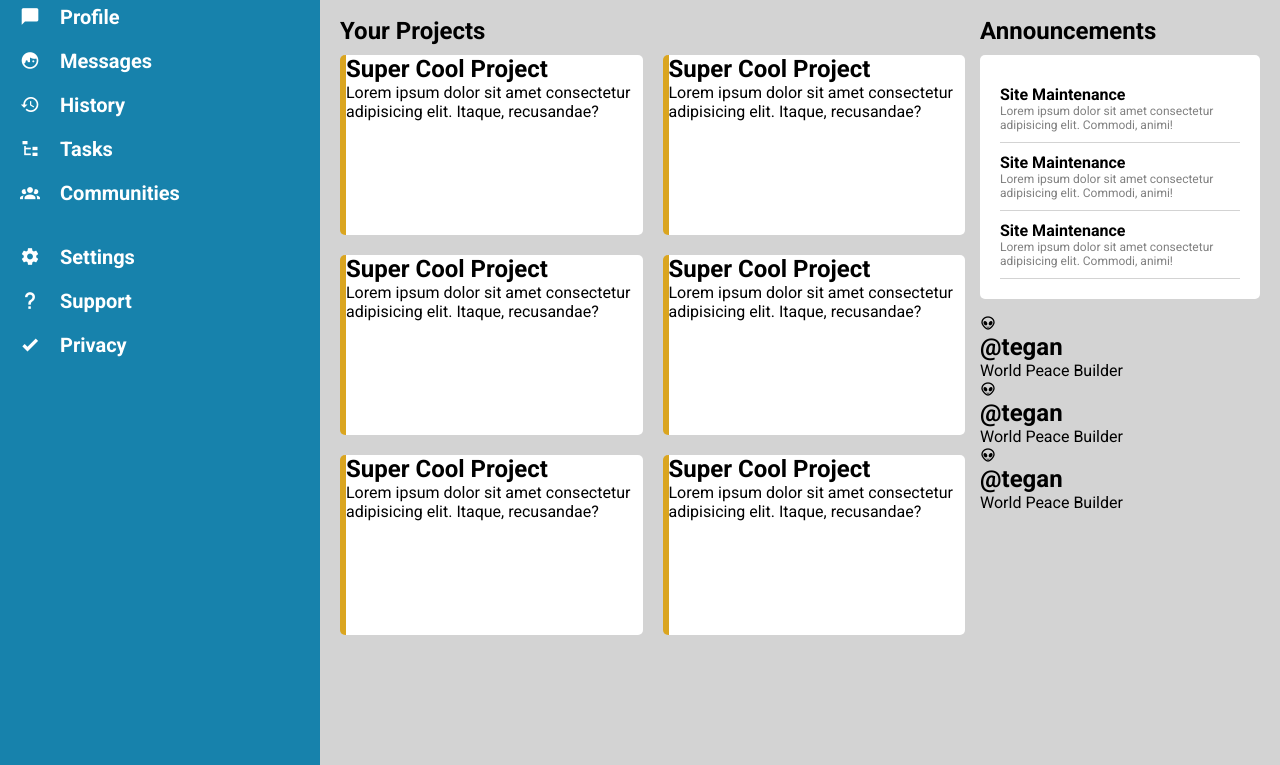
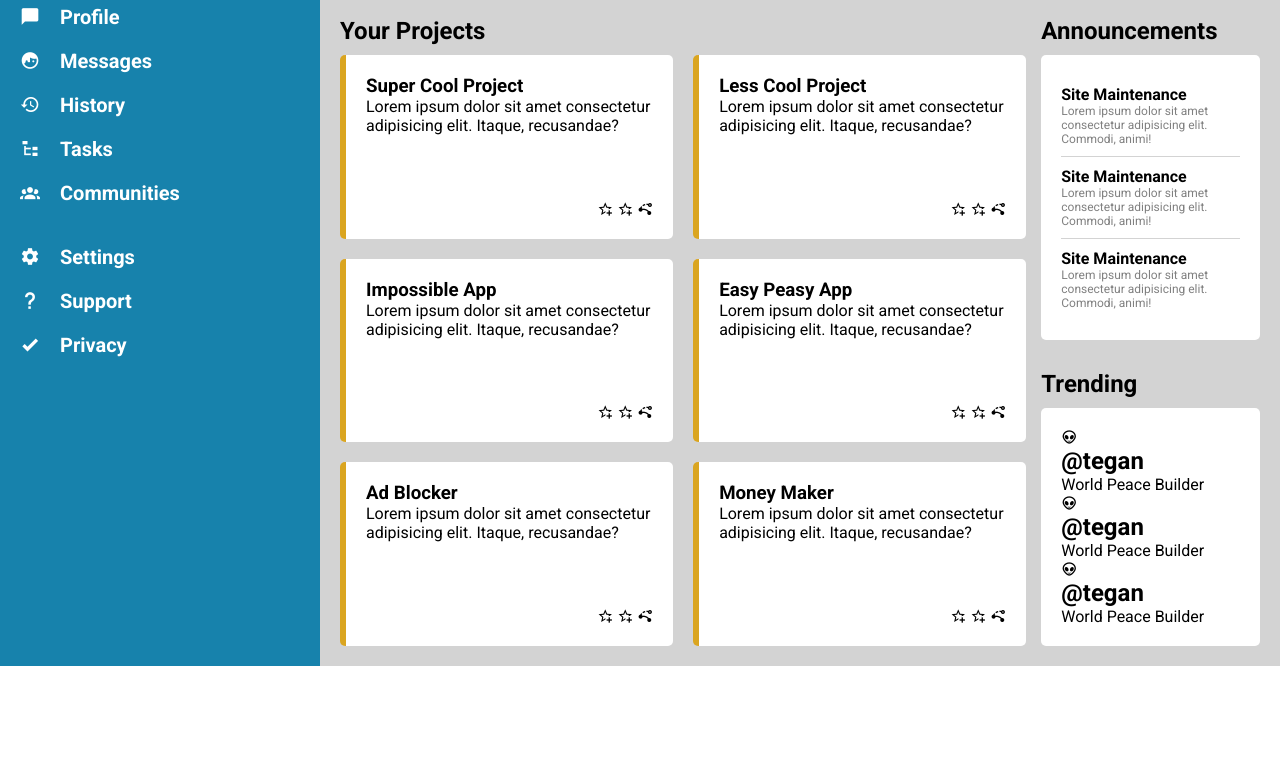
Before and after one commit to josueramirez1/admin-dashboard, a website: page index.html in a window 1280 px wide. Shown: the part 138-903 px from the top of the page. After the commit the page ends 804 px from the top, so only its background shows below. Drawn offline with Linux system fonts and the light colour scheme.

Commit message:
readjusting columns and adding responsiveness

```diff
--- a/index.html
+++ b/index.html
@@ -76,56 +76,93 @@
         <div class="projects">
           <h2>Your Projects</h2>
           <div class="projects-grid">
-            <div class="project-item">
-              <h2>Super Cool Project</h2>
+            <div class="projects-item">
+              <div class="projects-text">
+                <h3>Super Cool Project</h3>
                 <p>
-                Lorem ipsum dolor sit amet consectetur adipisicing elit. Itaque,
-                recusandae?
+                  Lorem ipsum dolor sit amet consectetur adipisicing elit.
+                  Itaque, recusandae?
                 </p>
-              <div class="project-icons"></div>
               </div>
-            <div class="project-item">
-              <h2>Super Cool Project</h2>
+              <div class="projects-icons">
+                <span class="mdi mdi-star-plus-outline"></span>
+                <span class="mdi mdi-star-plus-outline"></span>
+                <span class="mdi mdi-transit-detour"></span>
+              </div>
+            </div>
+            <div class="projects-item">
+              <div class="projects-text">
+                <h3>Less Cool Project</h3>
                 <p>
-                Lorem ipsum dolor sit amet consectetur adipisicing elit. Itaque,
-                recusandae?
+                  Lorem ipsum dolor sit amet consectetur adipisicing elit.
+                  Itaque, recusandae?
                 </p>
-              <div class="project-icons"></div>
               </div>
-            <div class="project-item">
-              <h2>Super Cool Project</h2>
+              <div class="projects-icons">
+                <span class="mdi mdi-star-plus-outline"></span>
+                <span class="mdi mdi-star-plus-outline"></span>
+                <span class="mdi mdi-transit-detour"></span>
+              </div>
+            </div>
+            <div class="projects-item">
+              <div class="projects-text">
+                <h3>Impossible App</h3>
                 <p>
-                Lorem ipsum dolor sit amet consectetur adipisicing elit. Itaque,
-                recusandae?
+                  Lorem ipsum dolor sit amet consectetur adipisicing elit.
+                  Itaque, recusandae?
                 </p>
-              <div class="project-icons"></div>
               </div>
-            <div class="project-item">
-              <h2>Super Cool Project</h2>
+              <div class="projects-icons">
+                <span class="mdi mdi-star-plus-outline"></span>
+                <span class="mdi mdi-star-plus-outline"></span>
+                <span class="mdi mdi-transit-detour"></span>
+              </div>
+            </div>
+            <div class="projects-item">
+              <div class="projects-text">
+                <h3>Easy Peasy App</h3>
                 <p>
-                Lorem ipsum dolor sit amet consectetur adipisicing elit. Itaque,
-                recusandae?
+                  Lorem ipsum dolor sit amet consectetur adipisicing elit.
+                  Itaque, recusandae?
                 </p>
-              <div class="project-icons"></div>
               </div>
-            <div class="project-item">
-              <h2>Super Cool Project</h2>
+              <div class="projects-icons">
+                <span class="mdi mdi-star-plus-outline"></span>
+                <span class="mdi mdi-star-plus-outline"></span>
+                <span class="mdi mdi-transit-detour"></span>
+              </div>
+            </div>
+            <div class="projects-item">
+              <div class="projects-text">
+                <h3>Ad Blocker</h3>
                 <p>
-                Lorem ipsum dolor sit amet consectetur adipisicing elit. Itaque,
-                recusandae?
+                  Lorem ipsum dolor sit amet consectetur adipisicing elit.
+                  Itaque, recusandae?
                 </p>
-              <div class="project-icons"></div>
               </div>
-            <div class="project-item">
-              <h2>Super Cool Project</h2>
+              <div class="projects-icons">
+                <span class="mdi mdi-star-plus-outline"></span>
+                <span class="mdi mdi-star-plus-outline"></span>
+                <span class="mdi mdi-transit-detour"></span>
+              </div>
+            </div>
+            <div class="projects-item">
+              <div class="projects-text">
+                <h3>Money Maker</h3>
                 <p>
-                Lorem ipsum dolor sit amet consectetur adipisicing elit. Itaque,
-                recusandae?
+                  Lorem ipsum dolor sit amet consectetur adipisicing elit.
+                  Itaque, recusandae?
                 </p>
-              <div class="project-icons"></div>
+              </div>
+              <div class="projects-icons">
+                <span class="mdi mdi-star-plus-outline"></span>
+                <span class="mdi mdi-star-plus-outline"></span>
+                <span class="mdi mdi-transit-detour"></span>
               </div>
             </div>
           </div>
+        </div>
+        <div class="right-block">
           <div class="announcements">
             <div class="announcements-grid">
               <h2>Announcements</h2>
@@ -155,6 +192,8 @@
             </div>
           </div>
           <div class="trending">
+            <h2>Trending</h2>
+            <div class="trending-block">
               <div class="icon"></div>
               <div class="handlers">
                 <div class="handle">
@@ -176,5 +215,7 @@
             </div>
           </div>
         </div>
+      </div>
+    </div>
   </body>
 </html>
--- a/styles.css
+++ b/styles.css
@@ -140,15 +140,22 @@ body {
   background-color: lightgrey;
 
   display: grid;
-  grid-template-columns: 3fr 1fr;
-  grid-template-rows: repeat(5, 1fr);
+  grid-template-columns: repeat(8, 1fr);
   padding: 20px;
   gap: 15px;
 }
 
+.right-block {
+  grid-column: 7 / 9;
+
+  display: flex;
+  flex-direction: column;
+  justify-content: space-between;
+  gap: 30px;
+}
+
 .projects {
-  grid-column: 1 / 4;
-  grid-row: 1 / 6;
+  grid-column: 1 / 7;
 
   display: flex;
   flex-direction: column;
@@ -159,42 +166,47 @@ body {
   display: grid;
   grid-template-columns: repeat(auto-fit, minmax(250px, 1fr));
   gap: 20px;
+  height: 100%;
 }
 
-.project-item {
+.projects-item {
   background-color: #fff;
   border-left: 6px solid goldenrod;
   border-radius: 5px;
-  height: 180px;
+  padding: 20px;
+
+  display: flex;
+  flex-direction: column;
+  justify-content: space-between;
+}
+
+.projects-icons {
+  align-self: flex-end;
 }
 
 .announcements,
 .trending {
   grid-column: 4 / 5;
+
+  height: 100%;
 }
 
 .announcements {
-  height: 60%;
-  width: 280px;
   grid-row: 1/3;
-}
-
-.trending {
-  height: 40%;
-  width: 280px;
-  grid-row: 3/ 5;
 }
 
 .announcements-grid {
   display: flex;
   flex-direction: column;
   gap: 10px;
+  height: 100%;
 }
 
 .announcements-block {
   background-color: #fff;
   border-radius: 5px;
   padding: 20px;
+  height: 100%;
 }
 
 .annnouncements-item {
@@ -202,7 +214,26 @@ body {
   padding-block: 10px;
 }
 
+.annnouncements-item:last-child {
+  border: none;
+}
+
 .annnouncements-item p {
   font-size: 12px;
   color: grey;
 }
+
+.trending {
+  grid-row: 3/ 5;
+
+  display: flex;
+  flex-direction: column;
+  gap: 10px;
+}
+
+.trending-block {
+  background-color: #fff;
+  border-radius: 5px;
+  padding: 20px;
+  height: 100%;
+}
```
Also changed, not shown: README.md, img/listen.png (added), img/shiba.png (added), img/snorlax.png (added). Lines whose indentation alone changed are shown as unchanged.
